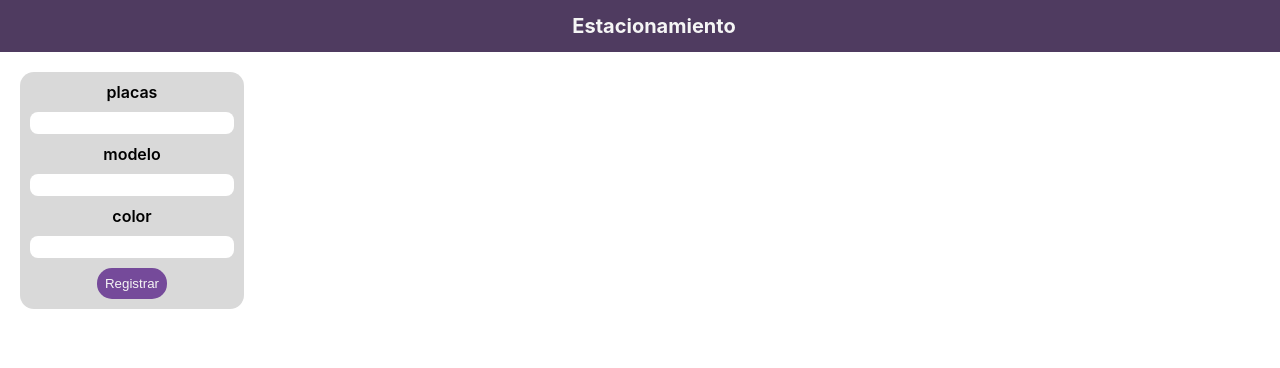
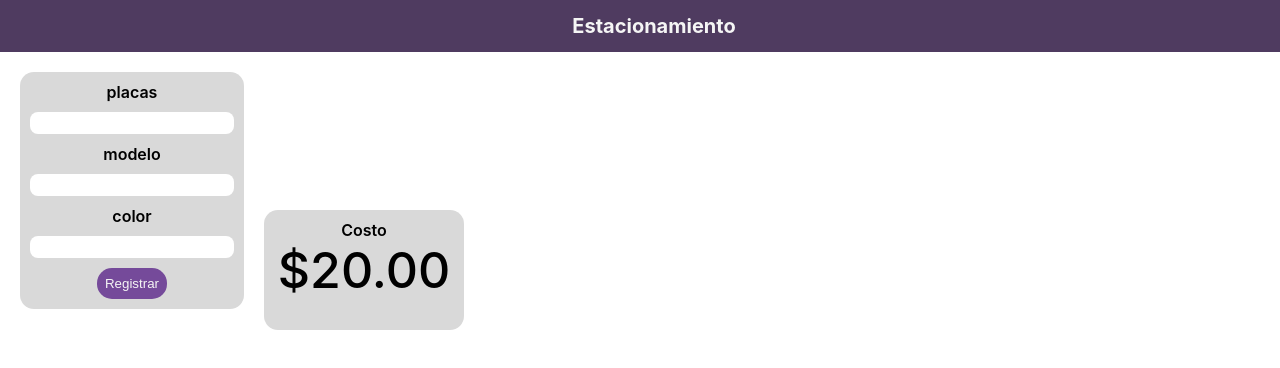
Before and after one commit to ceceher/estacionamiento-app, a React (Create React App) app: page / in a window 1280 px wide. Shown: the top 368 px of the page. Built offline with nearby package versions, Linux system fonts and the light colour scheme.

Commit message:
add cost block

```diff
--- a/src/App.js
+++ b/src/App.js
@@ -2,6 +2,7 @@ import React, { Component } from "react";
 import "./styles.css";
 import NavBar from "./components/navbar";
 import Form from "./components/Form";
+import CostCard from "./components/costCard";
 
 class App extends Component {
   render() {
@@ -10,6 +11,7 @@ class App extends Component {
         <NavBar />
         <main>
           <Form />
+          <CostCard />
         </main>
       </React.Fragment>
     );
--- /dev/null
+++ b/src/components/costCard.jsx
@@ -0,0 +1,19 @@
+import React, { Component } from "react";
+import CostValue from "./costValue";
+
+class CostCard extends Component {
+  constructor(props) {
+    super(props);
+  }
+  state = {};
+  render() {
+    return (
+      <div className="cost cost-wrap">
+        <label className="label">Costo</label>
+        <CostValue />
+      </div>
+    );
+  }
+}
+
+export default CostCard;
--- /dev/null
+++ b/src/components/costValue.jsx
@@ -0,0 +1,17 @@
+import React, { Component } from "react";
+
+class CostValue extends Component {
+  constructor(props) {
+    super(props);
+  }
+  state = {};
+  render() {
+    return (
+      <div>
+        <label className="cost-value">$20.00</label>
+      </div>
+    );
+  }
+}
+
+export default CostValue;
--- a/src/styles.css
+++ b/src/styles.css
@@ -48,9 +48,26 @@
   padding: 8px;
 }
 
+.cost {
+  background-color: #d9d9d9;
+  border-radius: 14px;
+  width: 200px;
+  height: 100px;
+  text-align: center;
+  display: inline-block;
+  padding-bottom: 10px;
+  margin: 10px;
+  padding-top: 10px;
+}
+
+.cost-value {
+  font-weight: 500;
+  font-size: 50px;
+}
+
 .wrapper {
   display: grid;
-  grid-template-areas: repeat(3, 1fr);
+  grid-template-areas: repeat(5, 1fr);
   gap: 10px;
   grid-auto-rows: minmax(100px, auto);
 }
```
